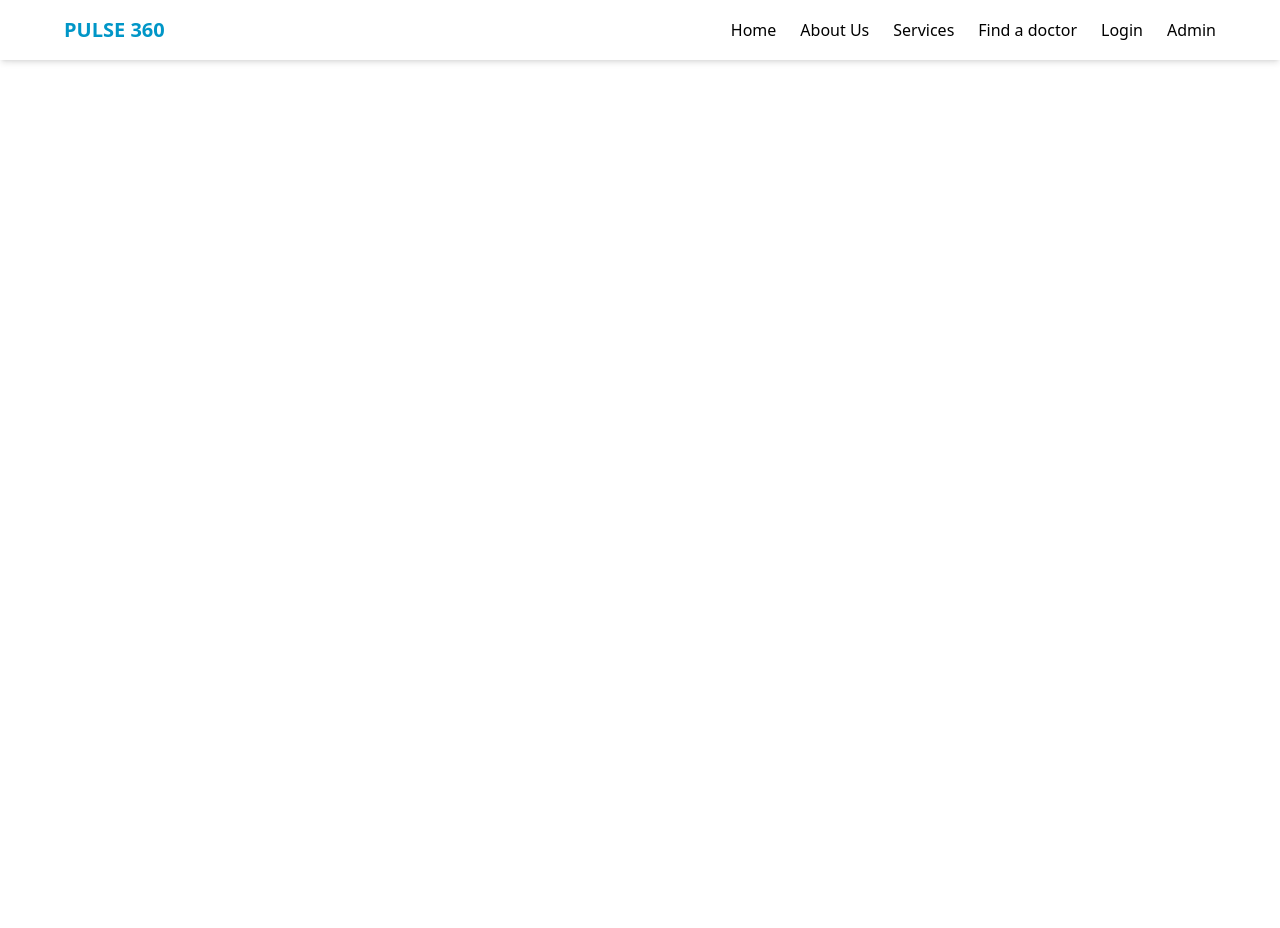
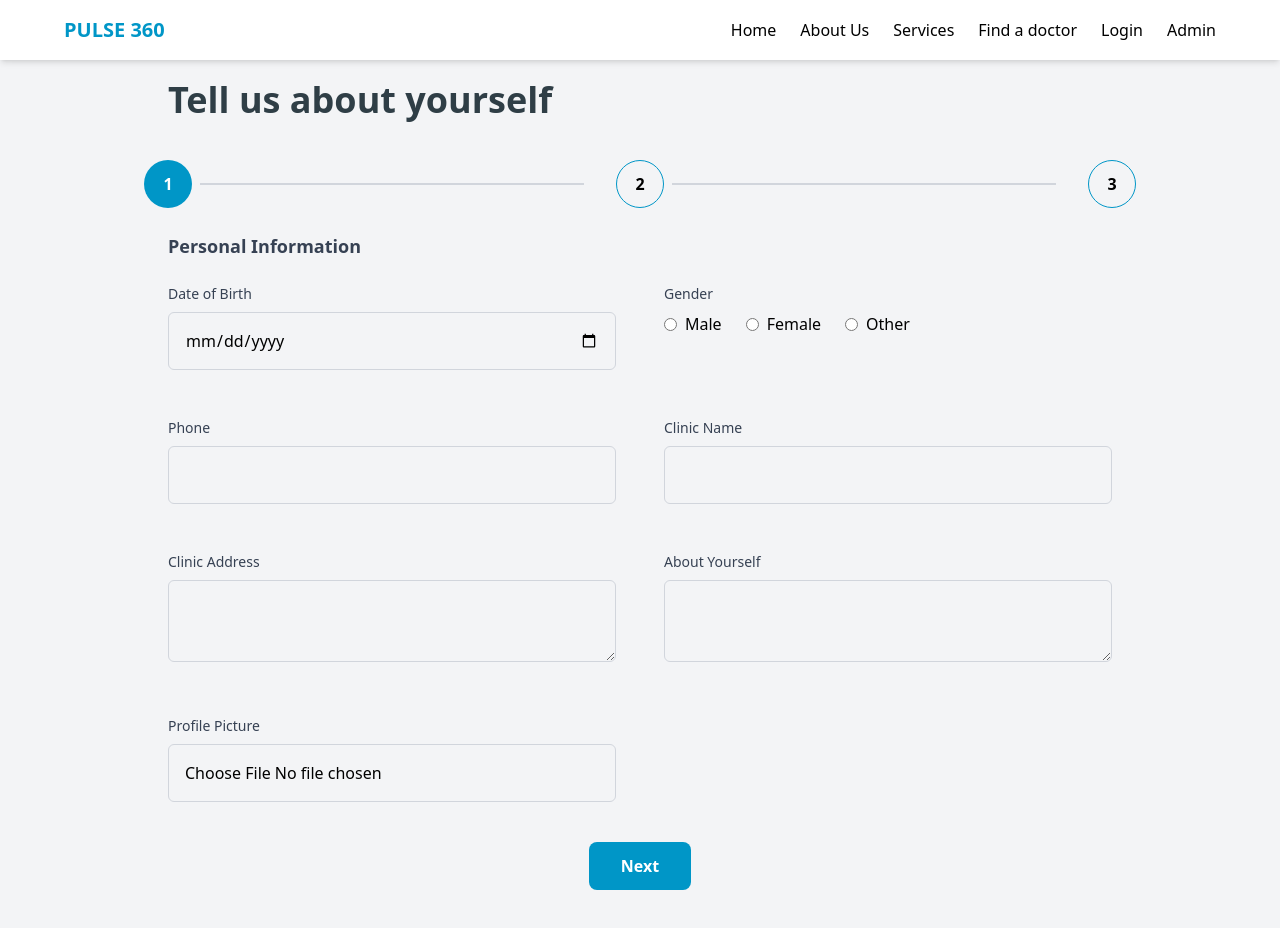
Before and after one commit to anoopraj-dev/project-pulse, a React (Vite) app in the folder frontend/: page /doctor/personal-info in a window 1280 px wide. Before the commit the page ends 800 px from the top, so only its background shows below. Built offline with nearby package versions, Linux system fonts and the light colour scheme; no server answers.

Commit message:
added shimmer ui for registration form, doctor registration dynamic form config

```diff
--- a/frontend/src/App.jsx
+++ b/frontend/src/App.jsx
@@ -11,6 +11,7 @@ import PatientRegistration from "./pages/patient/PatientRegistration";
 import AdminLogin from "./pages/admin/AdminLogin";
 import Dashboard from "./pages/admin/Dashboard";
 import PatientDashboard from "./pages/patient/PatientDashboard";
+import DoctorRegistration from "./pages/doctor/DoctorRegistration";
 
 
 const App = () => {
@@ -27,6 +28,7 @@ const App = () => {
         <Route path="/patient/dashbord" element={<PatientDashboard />} />
         <Route path="/verify-email" element={<VerifyEmail />} />
         <Route path="/patient/personal-info" element={<PatientRegistration />} />
+        <Route path="/doctor/personal-info" element={<DoctorRegistration/>} />
         <Route path="/patient/profile" element={<Layout><PatientProfile /></Layout>} />
         <Route path="/doctor/profile" element={<Layout><DoctorProfile /></Layout>} />
 
--- /dev/null
+++ b/frontend/src/components/ShimmerCard.jsx
@@ -0,0 +1,17 @@
+const ShimmerCard = () => {
+  return (
+    <div className="animate-pulse space-y-4 p-4 border border-gray-200 rounded-md bg-white shadow-md w-full min-h-[200px]">
+      <div className="flex items-center gap-4">
+        <div className="bg-gray-300 rounded-full w-16 h-16"></div>
+        <div className="h-6 bg-gray-300 rounded w-1/3"></div>
+      </div>
+      <div className="space-y-3 mt-4">
+        <div className="h-4 bg-gray-300 rounded w-full"></div>
+        <div className="h-4 bg-gray-300 rounded w-5/6"></div>
+        <div className="h-4 bg-gray-300 rounded w-3/4"></div>
+      </div>
+    </div>
+  );
+};
+
+export default ShimmerCard;
--- /dev/null
+++ b/frontend/src/constants/doctorStepsConfig.js
@@ -0,0 +1,83 @@
+const doctorPersonalInfoConfig = {
+  title: "Personal Information",
+  buttonText: "Next",
+  fields: [
+
+    { name: "dob", label: "Date of Birth", type: "date", required: true },
+    { name: "gender", label: "Gender", type: "radio", options: ["male", "female", "other"], required: true },
+    { name: "phone", label: "Phone", type: "text", required: true },
+    { name: "clinicName", label: "Clinic Name", type: "text", required: true },
+    { name: "clinicAddress", label: "Clinic Address", type: "textarea", required: true },
+    { name: "about", label: "About Yourself", type: "textarea", required: false },
+    { name: "profilePic", label: "Profile Picture", type: "file", accept: "image/*", required: false },
+  ],
+};
+
+const doctorProfessionalInfoConfig = {
+  title: "Professional Information",
+  buttonText: "Next",
+  fields: [
+    { name: "qualifications", label: "Qualifications", type: "textarea", required: true, placeholder: "Enter your qualifications" },
+    { name: "specializations", label: "Specializations", type: "textarea", required: true, placeholder: "Enter your specializations" },
+
+    // Experience Section (repeatable)
+    {
+      name: "experience",
+      label: "Experience",
+      type: "repeatable",
+      fields: [
+        { name: "years", label: "Years", type: "number", required: true },
+        { name: "hospital", label: "Hospital Name", type: "text", required: true },
+        { name: "location", label: "Location", type: "text", required: true },
+      ]
+    },
+
+    // Education Section (repeatable)
+    {
+      name: "education",
+      label: "Education",
+      type: "repeatable",
+      fields: [
+        { name: "degree", label: "Degree", type: "text", required: true },
+        { name: "college", label: "College Name", type: "text", required: true },
+        { name: "completionYear", label: "Completion Year", type: "number", required: true },
+        { name: "certificate", label: "Certificate Upload", type: "file", accept: "application/pdf,image/*", required: false },
+      ]
+    }
+  ],
+};
+
+const doctorServicesConfig = {
+  title: "Services & Availability",
+  buttonText: "Submit",
+  fields: [
+    {
+      name: "services",
+      label: "Services Offered",
+      type: "checkbox",
+      options: ["online", "offline"],
+      required: true
+    },
+
+    // Fees per service
+    {
+      name: "fees",
+      label: "Service Fees",
+      type: "group",
+      fields: [
+        { name: "onlineFee", label: "Online Consultation Fee", type: "number", required: true },
+        { name: "offlineFee", label: "Offline Consultation Fee", type: "number", required: true }
+      ]
+    },
+
+    { name: "availableDays", label: "Available Days", type: "text", placeholder: "e.g., Mon, Wed, Fri", required: true },
+    { name: "availableTime", label: "Available Time", type: "text", placeholder: "e.g., 10:00 AM - 4:00 PM", required: true },
+  ],
+};
+
+
+export const doctorStepsConfig = {
+  personalInfo: doctorPersonalInfoConfig,
+  professionalInfo: doctorProfessionalInfoConfig,
+  services: doctorServicesConfig,
+};
--- /dev/null
+++ b/frontend/src/pages/doctor/DoctorRegistration.jsx
@@ -0,0 +1,117 @@
+import { useState } from "react";
+import { useNavigate } from "react-router-dom";
+import DynamicForm from "../../components/DynamicForm";
+import Headings from "../../components/Headings";
+import { useModal } from "../../contexts/ModalContext";
+import { api } from "../../api/api";
+import { doctorStepsConfig } from "../../constants/doctorStepsConfig";
+
+const DoctorRegistration = () => {
+  const stepKeys = Object.keys(doctorStepsConfig);
+  const [currentStep, setCurrentStep] = useState(0);
+  const navigate = useNavigate();
+  const { openModal } = useModal();
+
+  const handleNext = async (data) => {
+    try {
+      const formData = new FormData();
+
+      // Append form data
+      Object.entries(data).forEach(([key, value]) => {
+        if (value instanceof FileList) {
+          formData.append(key, value[0]); // single file upload
+        } else if (typeof value === "object") {
+          formData.append(key, JSON.stringify(value)); // for arrays or nested objects
+        } else {
+          formData.append(key, value);
+        }
+      });
+
+      // Post to the corresponding endpoint
+      let response;
+      if (currentStep === 0) {
+        response = await api.post("/api/doctor/personal-info", formData);
+      } else if (currentStep === 1) {
+        response = await api.post("/api/doctor/professional-info", formData);
+      } else if (currentStep === 2) {
+        response = await api.post("/api/doctor/services-availability", formData);
+      }
+
+      if (!response.data.success) {
+        openModal(response.data.message);
+        return;
+      }
+
+      openModal(response.data.message);
+
+      if (currentStep < stepKeys.length - 1) {
+        setCurrentStep((prev) => prev + 1);
+      } else {
+        navigate("/doctor/dashboard"); // final step redirect
+      }
+    } catch (error) {
+      console.error("API error:", error);
+      openModal("Something went wrong. Please try again.");
+    }
+  };
+
+  const handlePrev = () => {
+    if (currentStep > 0) setCurrentStep((prev) => prev - 1);
+  };
+
+  return (
+    <div className="flex justify-center items-center min-h-screen bg-gray-100">
+      <div className="w-full max-w-5xl p-10">
+        <Headings
+          text={
+            currentStep === 0
+              ? "Tell us about yourself"
+              : currentStep === 1
+              ? "Professional Information"
+              : "Services & Availability"
+          }
+        />
+
+        {/* Step Indicator */}
+        <div className="flex items-center justify-center my-6 space-x-6">
+          {stepKeys.map((key, index) => (
+            <div key={key} className="flex items-center">
+              <div
+                className={`rounded-full flex items-center justify-center w-12 h-12 ${
+                  currentStep === index
+                    ? "bg-[#0096C7] text-white"
+                    : "border border-[#0096C7]"
+                }`}
+              >
+                <span className="font-bold">{index + 1}</span>
+              </div>
+              {index < stepKeys.length - 1 && (
+                <hr className="w-96 border border-gray-300 mx-2" />
+              )}
+            </div>
+          ))}
+        </div>
+
+        {/* Dynamic Form */}
+        <DynamicForm
+          config={doctorStepsConfig[stepKeys[currentStep]]}
+          onSubmit={handleNext}
+        />
+
+        {/* Navigation buttons */}
+        {currentStep > 0 && (
+          <div className="flex justify-between mt-6">
+            <button
+              onClick={handlePrev}
+              className="px-6 py-2 bg-gray-300 rounded hover:bg-gray-400"
+            >
+              Previous
+            </button>
+          </div>
+        )}
+      </div>
+    </div>
+  );
+};
+
+export default DoctorRegistration;
--- a/frontend/src/pages/patient/PatientProfile.jsx
+++ b/frontend/src/pages/patient/PatientProfile.jsx
@@ -2,6 +2,7 @@ import { useEffect, useState } from "react";
 import Headings from "../../components/Headings";
 import { api } from "../../api/api";
 import InfoCards from "../../components/InfoCards";
+import ShimmerCard from "../../components/ShimmerCard";
 
 const PatientProfile = () => {
   const [user, setUser] = useState(null);
@@ -19,34 +20,37 @@ const PatientProfile = () => {
     fetchUser();
   }, []);
 
-  if (!user) return <div>Loading...</div>;
 
-  const userData = Object.entries(user).reduce((acc, [key, value]) => {
-    let displayValue;
 
-    if (Array.isArray(value)) {
-      displayValue = value.length ? value.join(", ") : "None";
-    } else if (typeof value === "boolean") {
-      displayValue = value ? "Yes" : "No";
-    } else {
-      displayValue = value;
-    }
+  const userData = user
+  ? Object.entries(user).reduce((acc, [key, value]) => {
+      let displayValue;
+      if (Array.isArray(value)) displayValue = value.length ? value.join(", ") : "None";
+      else if (typeof value === "boolean") displayValue = value ? "Yes" : "No";
+      else displayValue = value;
 
-    const fieldName = key
-      .replace(/([A-Z])/g, " $1")
-      .replace(/^./, (str) => str.toUpperCase());
+      const fieldName = key.replace(/([A-Z])/g, " $1").replace(/^./, (str) => str.toUpperCase());
+      acc[fieldName] = displayValue;
+      return acc;
+    }, {})
+  : null;
 
-    acc[fieldName] = displayValue;
-    return acc;
-  }, {});
 
   return (
-    <div className="flex flex-col items-center my-16 px-48 ">
-      <Headings text="Keep your profile up to date" className="my-8 text-center" />
-      <div>
+    <div className="flex flex-col items-center min-h-screen px-48 pt-32">
+    <Headings text="Keep your profile up to date" className="my-8 text-center" />
+    <div className="flex-1 w-full">
+      {user ? (
         <InfoCards data={userData} />
-      </div>
+      ) : (
+        <div>
+          <ShimmerCard/>
+          <ShimmerCard/>
+        </div>
+
+      )}
     </div>
+  </div>
   );
 };
 
```
Also changed, not shown: frontend/src/components/InfoCards.jsx (+33 -40 lines).
